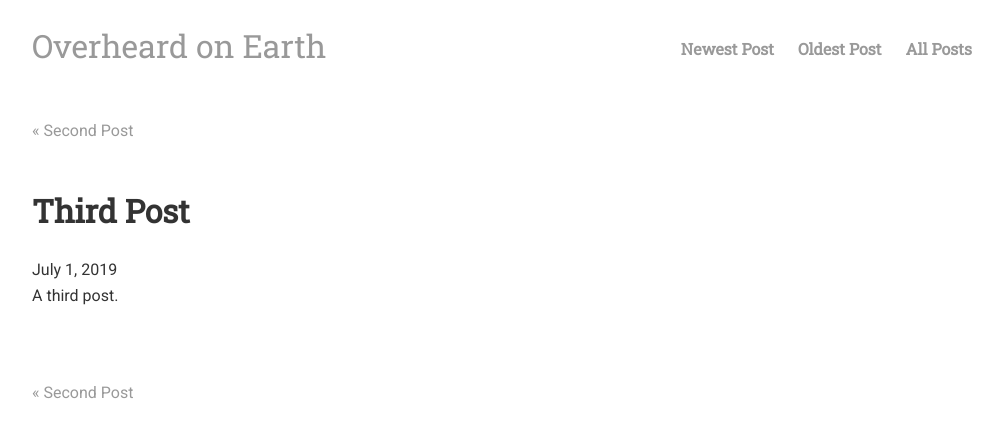
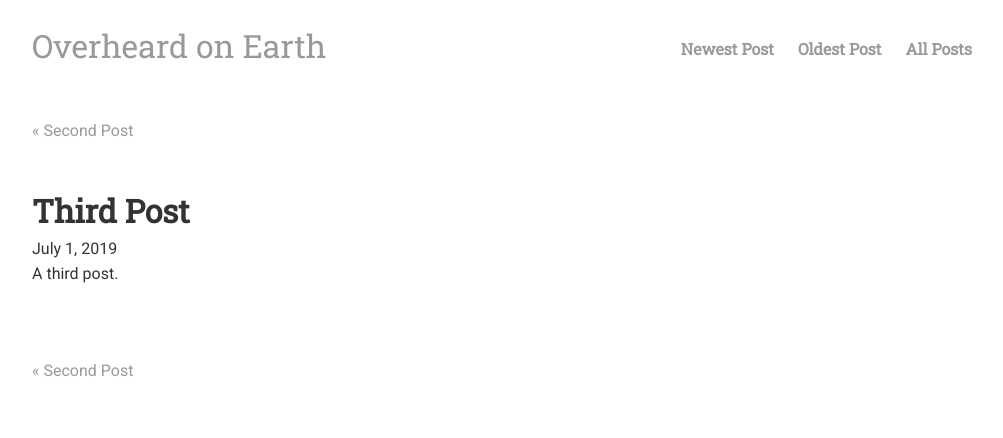
Before and after one commit to overheardonearth/overheardonearth.github.io, a Jekyll site: the page built from index.html, in a window 1280 px wide. Shown: the top 438 px of the page, without its empty margins (128-1131 px from the left). Built offline with Jekyll 4.4.1, drawn with Linux system fonts in a browser that asks for light colours.

Commit message:
Update main.css

```diff
--- a/css/main.css
+++ b/css/main.css
@@ -23,7 +23,7 @@ body {
 h1 {
     font-family: 'Roboto Slab', Serif;
     font-size: 2em;
-    padding: 0px;
+    margin-bottom: 0px;
 }
 
 
```
